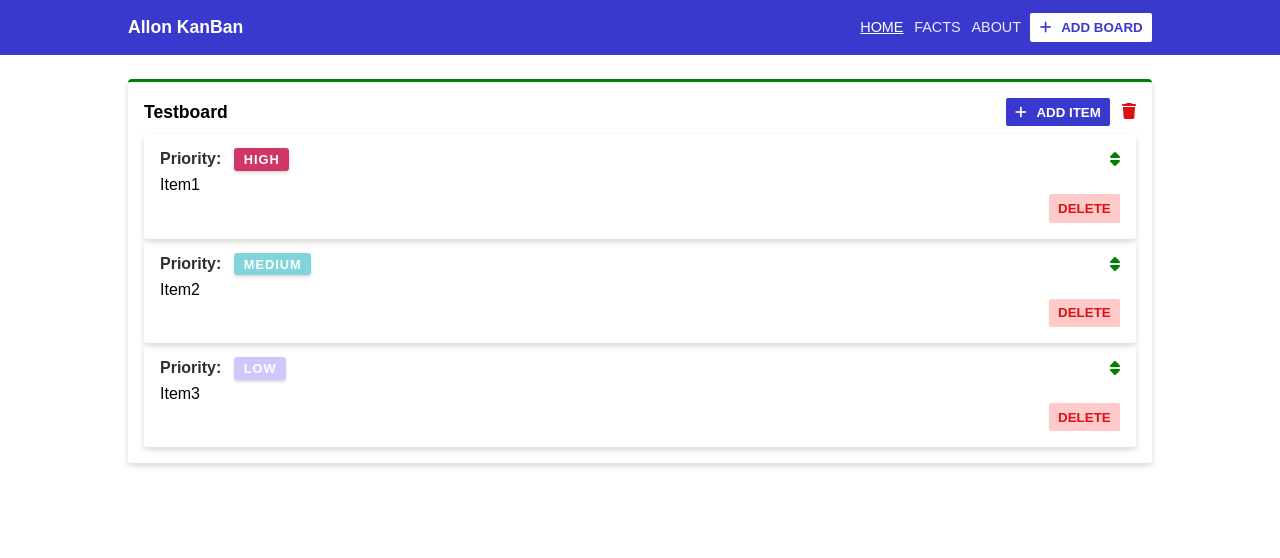
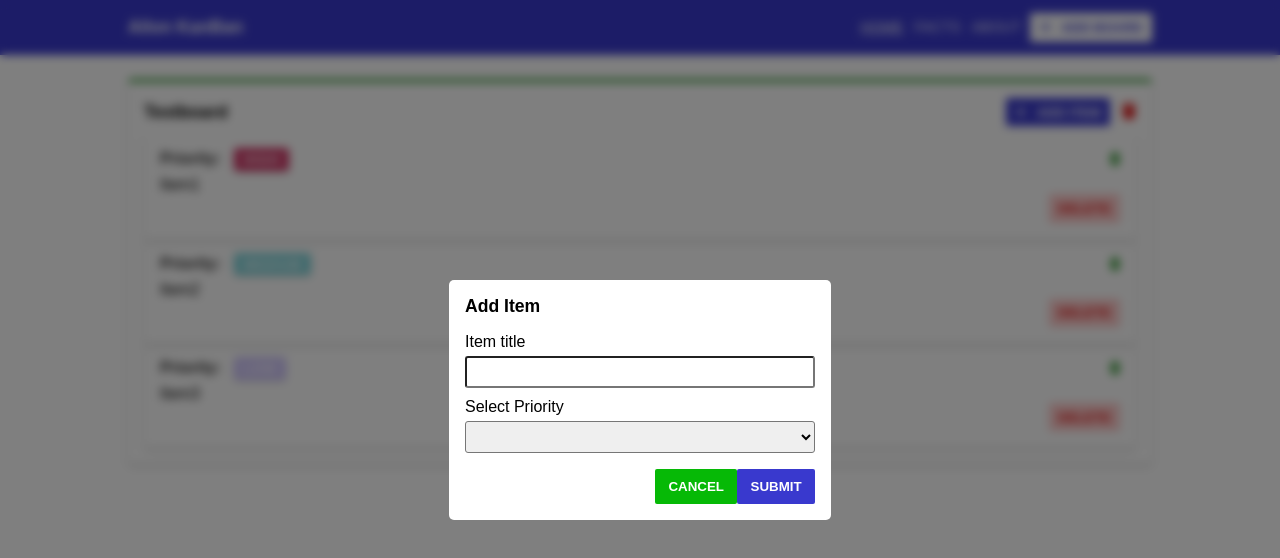
Before and after one commit to salissadiq/allon-kanban, a Vue app: page / in a window 1280 px wide. Both pictures are taken after a click on the button "ADD ITEM". Shown: the top 558 px of the page. Built offline with nearby package versions, Linux system fonts and the light colour scheme.

Commit message:
implement delete board and item in board

```diff
--- a/src/assets/style.css
+++ b/src/assets/style.css
@@ -179,7 +179,7 @@ label{
     margin: 1em 0;
 }
 
-.form label, .form input{
+.form label, .form input, .form select{
     display: block;
     width: 100%;
     box-sizing: border-box;
@@ -194,6 +194,16 @@ label{
 input[type="color"]{
     padding: .1em .5em;
 }
+select {
+    padding: .1em .5em;
+}
+
+.form select{
+    padding: .5em;
+    border-radius: 3px;
+    margin-bottom: .75em;
+}
+
 
 .head .title{
     font-size: 1.1em;
--- /dev/null
+++ b/src/components/AddItemBtn.vue
@@ -0,0 +1,43 @@
+<template>
+    <span>
+         <button class="btn" @click="showModal = true">
+            <i class="fas fa-plus"></i> add item
+        </button>
+        <Modal
+            v-if="showModal"
+            title="Add Item"
+            labelA="Item title"
+            labelB="Select Priority"
+            inputBType="select"
+            @close="showModal = false"
+            @submit="handleSubmit"
+
+        />
+    </span>
+</template>
+
+<script>
+    import Modal from '@/components/Modal'
+    import EventBus from '@/utils/EventBus'
+    export default {
+        props:['boardIndex'],
+        components:{
+            Modal
+        },
+        data: ()=> {
+            return {
+                showModal : false,
+            }
+        },
+
+        methods: {
+            handleSubmit(data){
+                EventBus.$emit('addItem', {
+                    ...data,
+                    boardIndex: this.boardIndex
+                })
+                this.showModal = false
+            }
+        }
+    }
+</script>
--- a/src/components/Board.vue
+++ b/src/components/Board.vue
@@ -5,14 +5,15 @@
                         {{board.title}}
                     </span>
                     <span class="head-btn">
-                        <button class="btn"> <i class="fas fa-plus"></i> add item</button>
-                        <i class="fas fa-trash"></i>
+                        <AddItemBtn :boardIndex="id"/>
+                        <i class="fas fa-trash" @click="handleDeleteBoard"></i>
+
                     </span>
                 </div>
                 <div>
                     <h2 class="msg" v-if="board.items.length == 0">No items Yet!!!</h2>
                     <div v-else>
-                        <Item v-for="(item, index) in board.items" :key="index" :item="item" :clr="board.color"/>
+                        <Item v-for="(item, index) in board.items" :key="index" :item="item" :clr="board.color" :itemIndex="index" :boardIndex="id" />
                     </div>
                 </div>
             </div>
@@ -20,15 +21,27 @@
 
 <script>
 import Item from '@/components/Item'
+import AddItemBtn from '@/components/AddItemBtn'
+import EventBus from '@/utils/EventBus'
     export default {
         props: {
             board:{
                 required: true,
                 type: Object
+            },
+            id:{
+                required: true,
+                type: Number
             }
         },
         components:{
-            Item
+            Item,
+            AddItemBtn
+        },
+        methods:{
+            handleDeleteBoard(){
+                EventBus.$emit('deleteBoard', {boardIndex:this.id})
+            }
         }
     }
 </script>
--- a/src/components/Item.vue
+++ b/src/components/Item.vue
@@ -9,16 +9,18 @@
        </div>
           <p class="title">{{item.title}}</p>
           <p class="text-right">
-              <button class="btn delete">
+              <button class="btn delete" @click="handleDeleteItem">
                   delete
               </button>
+
           </p>
     </div>
 </template>
 
 <script>
+import EventBus from '@/utils/EventBus'
     export default {
-        props:['item', 'clr'],
+        props:['item', 'clr', 'boardIndex', 'itemIndex'],
         computed:{
             priorityClr(){
                 if(this.item.priority == 'high'){
@@ -29,6 +31,15 @@
                     return '#d0c6fc'
                 }
             }
+        },
+        methods: {
+            handleDeleteItem(){
+                EventBus.$emit('deleteItem',
+                {
+                    boardIndex: this.boardIndex,
+                    itemIndex: this.itemIndex
+                })
+            }
         }
     }
 </script>
--- a/src/components/Modal.vue
+++ b/src/components/Modal.vue
@@ -8,7 +8,12 @@
                 <label>{{labelA}}</label>
                 <input type="text" v-model="inputA">
                 <label>{{labelB}}</label>
-                <input :type="inputBType" v-model="inputB">
+                <input v-if="inputBType != 'select' " :type="inputBType" v-model="inputB">
+                <select v-else v-model="inputB">
+                    <option value="high">High</option>
+                    <option value="medium">Medium</option>
+                    <option value="low">Low</option>
+                </select>
             </div>
             <p class="text-right">
                 <button class="btn cancel" @click="handleCloseModal">
@@ -39,6 +44,9 @@
                     inputB: this.inputB
                 })
             }
+        },
+        mounted(){
+            console.log(this.inputBType);
         }
 
     }
--- a/src/views/Home.vue
+++ b/src/views/Home.vue
@@ -2,7 +2,8 @@
     <div>
         <h2 class="msg" v-if="boards.length == 0">You Don't Have Any Board</h2>
         <div v-else class="boards-container">
-            <Board v-for="(board, index) in boards" :key="index" :board="board"/>
+            <Board v-for="(board, index) in boards" :key="index" :board="board" :id="index"/>
+            {{index}}
         </div>
     </div>
 </template>
@@ -39,6 +40,20 @@ import EventBus from '@/utils/EventBus'
                     items:[]
                 })
             })
+
+            EventBus.$on('addItem', (data)=>{
+                 this.boards[data.boardIndex].items.push({
+                    title: data.inputA,
+                    priority: data.inputB || 'low'
+                })
+            })
+
+            EventBus.$on('deleteBoard', (data)=>{
+                this.boards.splice(data.boardIndex, 1)
+            })
+            EventBus.$on('deleteItem', (data)=>{
+                this.boards[data.boardIndex].items.splice(data.itemIndex, 1)
+            })
         }
 
 
```
